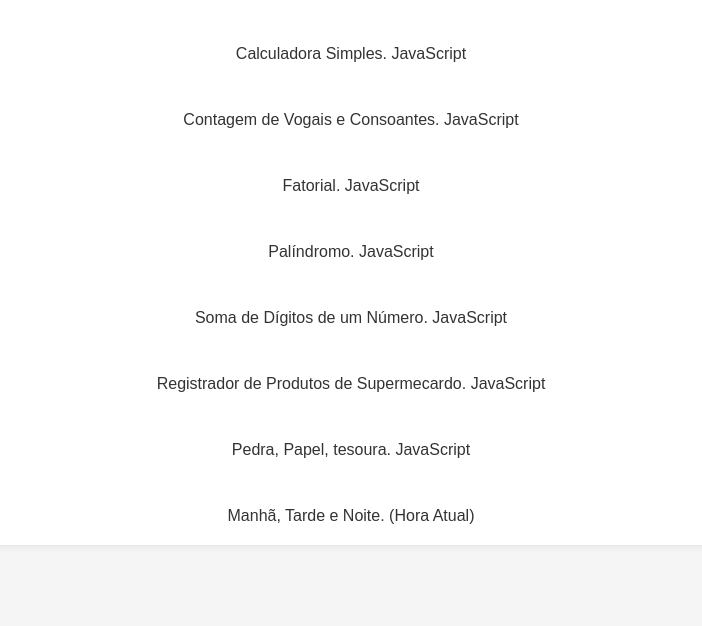
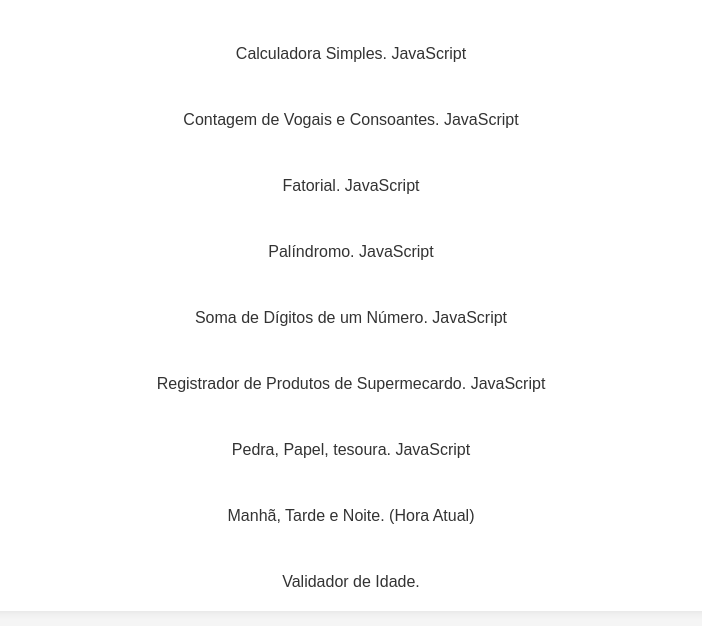
Before and after one commit to heivic/tasksJS, a plain HTML site: page index.html in a window 1280 px wide. Shown: the part 210-836 px from the top of the page, without its empty margins (289-991 px from the left). Before the commit the page ends 805 px from the top, so only its background shows below. Drawn offline with Linux system fonts and the light colour scheme.

Commit message:
Update index.html

```diff
--- a/index.html
+++ b/index.html
@@ -32,6 +32,8 @@
             <a href="Pedra, papel, tesoura/index.html" target="_blank" class="link">Pedra, Papel, tesoura. JavaScript</a>
             </br>
             <a href="Time/index.html" target="_blank" class="link">Manhã, Tarde e Noite. (Hora Atual)</a>
+            </br>
+            <a href="Idade/index.html" target="_blank" class="link">Validador de Idade.</a>
         </fieldset>
     </div>
 
```
